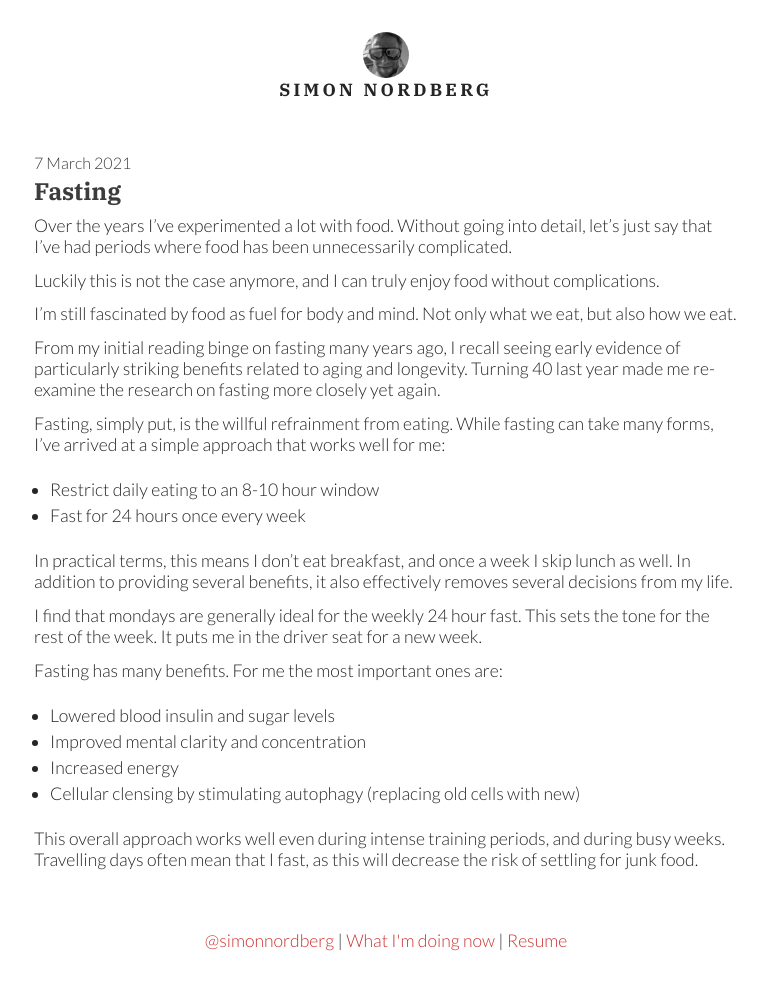
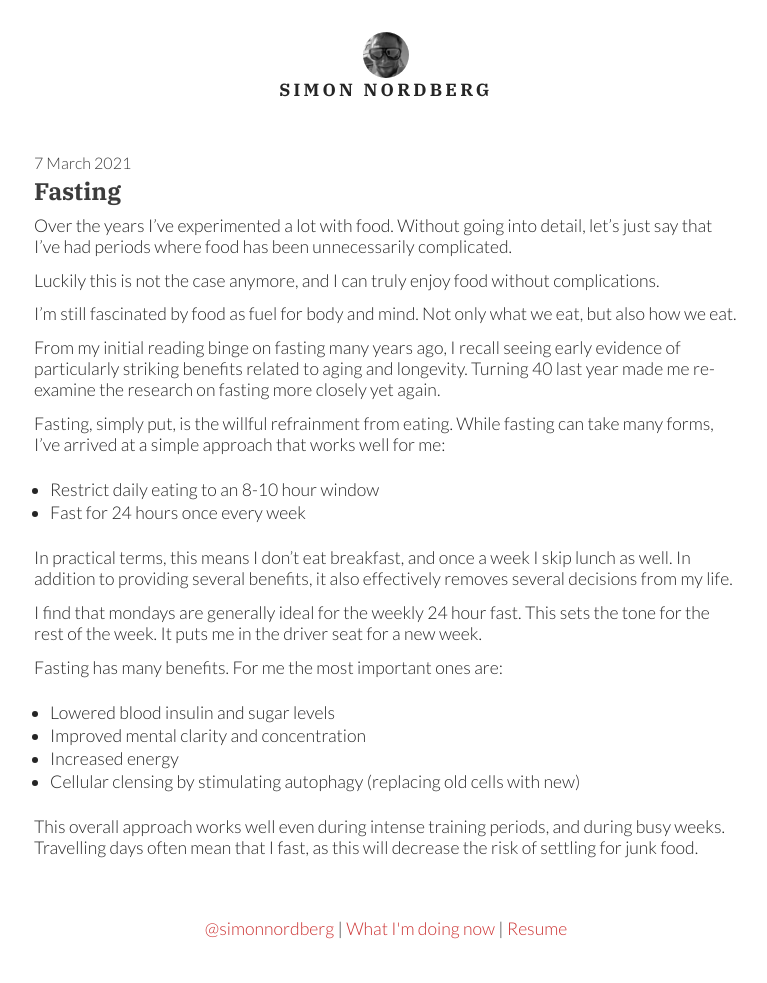
Before and after one commit to simonnordberg/simonnordberg.github.io, a Jekyll site: the page built from _posts/2021-03-07-fasting.md, in a window 1280 px wide. Shown: the whole page, without its empty margins (254-1021 px from the left). Built offline with Jekyll 4.4.1, drawn with Linux system fonts in a browser that asks for light colours; our own code applies the rules of GitHub Pages for plain Markdown files.

Commit message:
Fix list styling

```diff
--- a/assets/css/style.scss
+++ b/assets/css/style.scss
@@ -69,7 +69,7 @@ ul {
 }
 
 li {
-  margin: 5px 0;
+  margin: 2px 0;
   padding: 0;
 }
 
```
